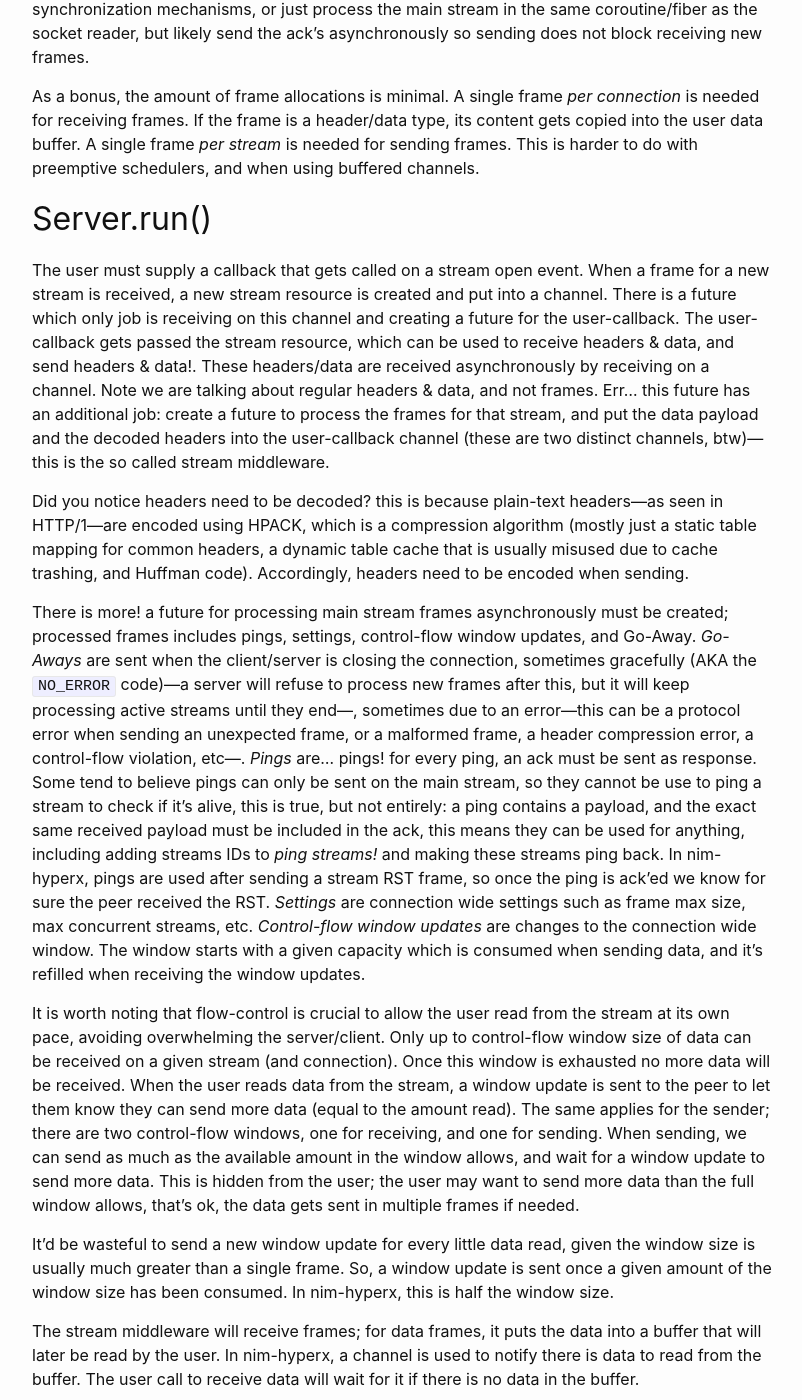
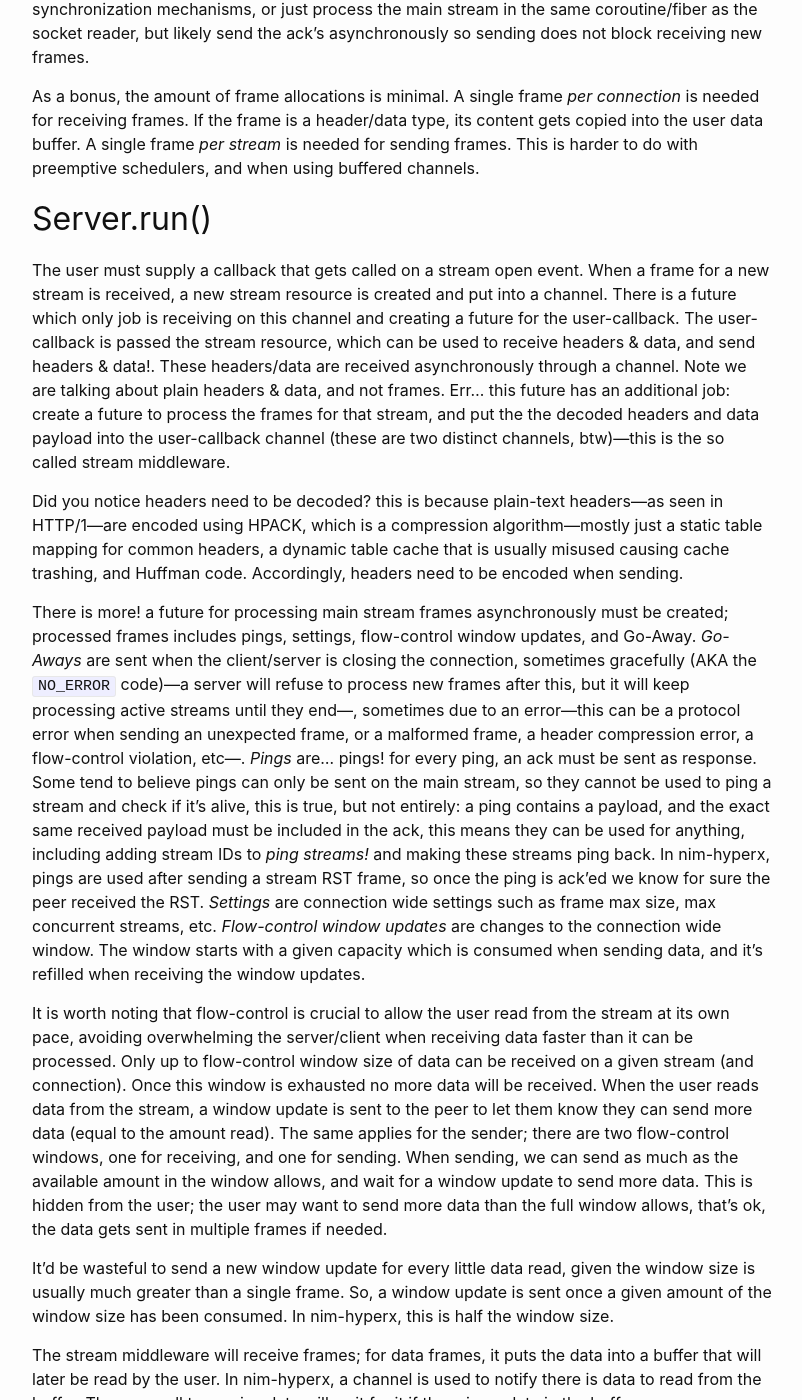
Before and after one commit to nitely/nitely.github.io, a Jekyll site: the page built from _posts/2024-10-23-http-2-in-depth-server-client-design.md, in a window 1280 px wide and 1400 px high, scrolled down 1468 px. Shown: the whole window, without its empty margins (238-1040 px from the left). Built offline with Jekyll 4.4.1, drawn with Linux system fonts in a browser that asks for light colours; some of the changed text lies outside the part shown.

Commit message:
proof read

```diff
--- a/_posts/2024-10-23-http-2-in-depth-server-client-design.md
+++ b/_posts/2024-10-23-http-2-in-depth-server-client-design.md
@@ -37,13 +37,13 @@ As a bonus, the amount of frame allocations is minimal. A single frame *per conn
 
 ## Server.run()
 
-The user must supply a callback that gets called on a stream open event. When a frame for a new stream is received, a new stream resource is created and put into a channel. There is a future which only job is receiving on this channel and creating a future for the user-callback. The user-callback gets passed the stream resource, which can be used to receive headers & data, and send headers & data!. These headers/data are received asynchronously by receiving on a channel. Note we are talking about regular headers & data, and not frames. Err... this future has an additional job: create a future to process the frames for that stream, and put the data payload and the decoded headers into the user-callback channel (these are two distinct channels, btw)—this is the so called stream middleware.
+The user must supply a callback that gets called on a stream open event. When a frame for a new stream is received, a new stream resource is created and put into a channel. There is a future which only job is receiving on this channel and creating a future for the user-callback. The user-callback is passed the stream resource, which can be used to receive headers & data, and send headers & data!. These headers/data are received asynchronously through a channel. Note we are talking about plain headers & data, and not frames. Err... this future has an additional job: create a future to process the frames for that stream, and put the the decoded headers and data payload into the user-callback channel (these are two distinct channels, btw)—this is the so called stream middleware.
 
-Did you notice headers need to be decoded? this is because plain-text headers—as seen in HTTP/1—are encoded using HPACK, which is a compression algorithm (mostly just a static table mapping for common headers, a dynamic table cache that is usually misused due to cache trashing, and Huffman code). Accordingly, headers need to be encoded when sending.
+Did you notice headers need to be decoded? this is because plain-text headers—as seen in HTTP/1—are encoded using HPACK, which is a compression algorithm—mostly just a static table mapping for common headers, a dynamic table cache that is usually misused causing cache trashing, and Huffman code. Accordingly, headers need to be encoded when sending.
 
-There is more! a future for processing main stream frames asynchronously must be created; processed frames includes pings, settings, control-flow window updates, and Go-Away. *Go-Aways* are sent when the client/server is closing the connection, sometimes gracefully (AKA the `NO_ERROR` code)—a server will refuse to process new frames after this, but it will keep processing active streams until they end—, sometimes due to an error—this can be a protocol error when sending an unexpected frame, or a malformed frame, a header compression error, a control-flow violation, etc—. *Pings* are... pings! for every ping, an ack must be sent as response. Some tend to believe pings can only be sent on the main stream, so they cannot be use to ping a stream to check if it's alive, this is true, but not entirely: a ping contains a payload, and the exact same received payload must be included in the ack, this means they can be used for anything, including adding streams IDs to *ping streams!* and making these streams ping back. In nim-hyperx, pings are used after sending a stream RST frame, so once the ping is ack'ed we know for sure the peer received the RST. *Settings* are connection wide settings such as frame max size, max concurrent streams, etc. *Control-flow window updates* are changes to the connection wide window. The window starts with a given capacity which is consumed when sending data, and it's refilled when receiving the window updates.
+There is more! a future for processing main stream frames asynchronously must be created; processed frames includes pings, settings, flow-control window updates, and Go-Away. *Go-Aways* are sent when the client/server is closing the connection, sometimes gracefully (AKA the `NO_ERROR` code)—a server will refuse to process new frames after this, but it will keep processing active streams until they end—, sometimes due to an error—this can be a protocol error when sending an unexpected frame, or a malformed frame, a header compression error, a flow-control violation, etc—. *Pings* are... pings! for every ping, an ack must be sent as response. Some tend to believe pings can only be sent on the main stream, so they cannot be used to ping a stream and check if it's alive, this is true, but not entirely: a ping contains a payload, and the exact same received payload must be included in the ack, this means they can be used for anything, including adding stream IDs to *ping streams!* and making these streams ping back. In nim-hyperx, pings are used after sending a stream RST frame, so once the ping is ack'ed we know for sure the peer received the RST. *Settings* are connection wide settings such as frame max size, max concurrent streams, etc. *Flow-control window updates* are changes to the connection wide window. The window starts with a given capacity which is consumed when sending data, and it's refilled when receiving the window updates.
 
-It is worth noting that flow-control is crucial to allow the user read from the stream at its own pace, avoiding overwhelming the server/client. Only up to control-flow window size of data can be received on a given stream (and connection). Once this window is exhausted no more data will be received. When the user reads data from the stream, a window update is sent to the peer to let them know they can send more data (equal to the amount read). The same applies for the sender; there are two control-flow windows, one for receiving, and one for sending. When sending, we can send as much as the available amount in the window allows, and wait for a window update to send more data. This is hidden from the user; the user may want to send more data than the full window allows, that's ok, the data gets sent in multiple frames if needed.
+It is worth noting that flow-control is crucial to allow the user read from the stream at its own pace, avoiding overwhelming the server/client when receiving data faster than it can be processed. Only up to flow-control window size of data can be received on a given stream (and connection). Once this window is exhausted no more data will be received. When the user reads data from the stream, a window update is sent to the peer to let them know they can send more data (equal to the amount read). The same applies for the sender; there are two flow-control windows, one for receiving, and one for sending. When sending, we can send as much as the available amount in the window allows, and wait for a window update to send more data. This is hidden from the user; the user may want to send more data than the full window allows, that's ok, the data gets sent in multiple frames if needed.
 
 It'd be wasteful to send a new window update for every little data read, given the window size is usually much greater than a single frame. So, a window update is sent once a given amount of the window size has been consumed. In nim-hyperx, this is half the window size.
 
```
Also changed, not shown: other parts of _posts/2024-10-23-http-2-in-depth-server-client-design.md (+3 -3 lines).
